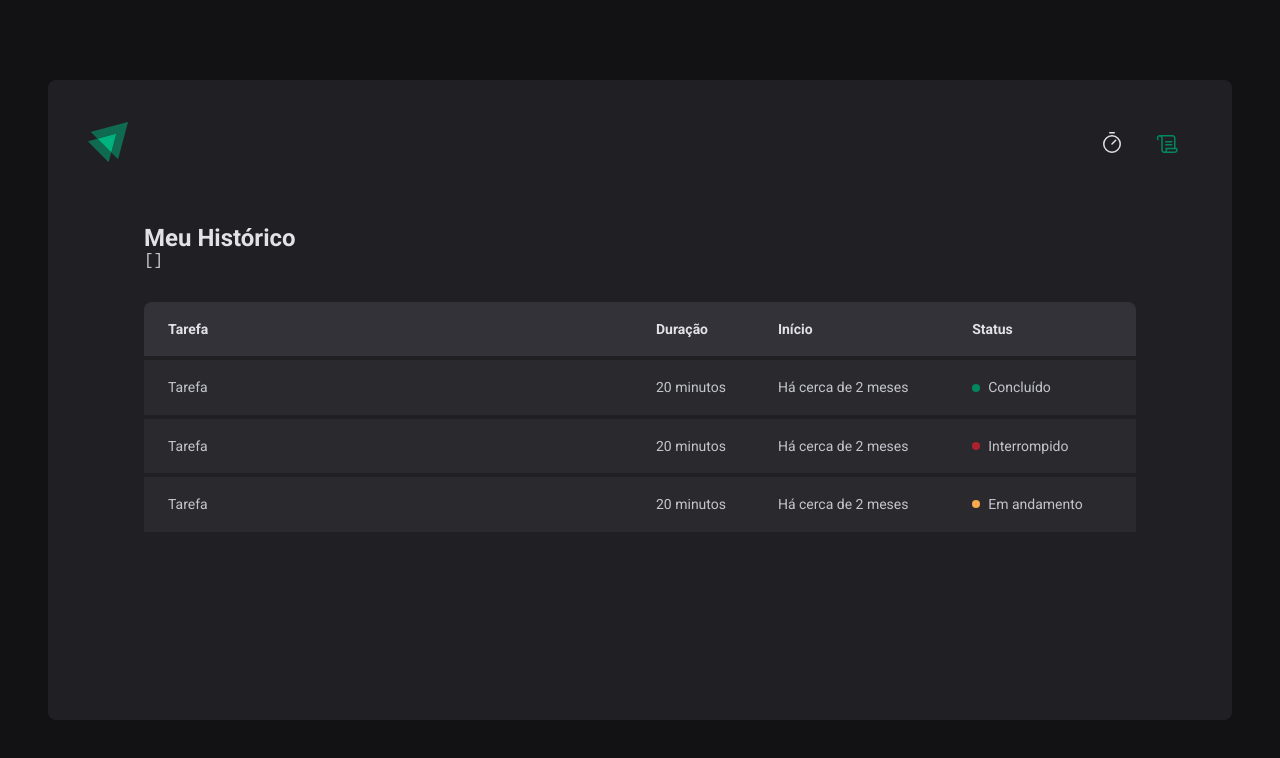
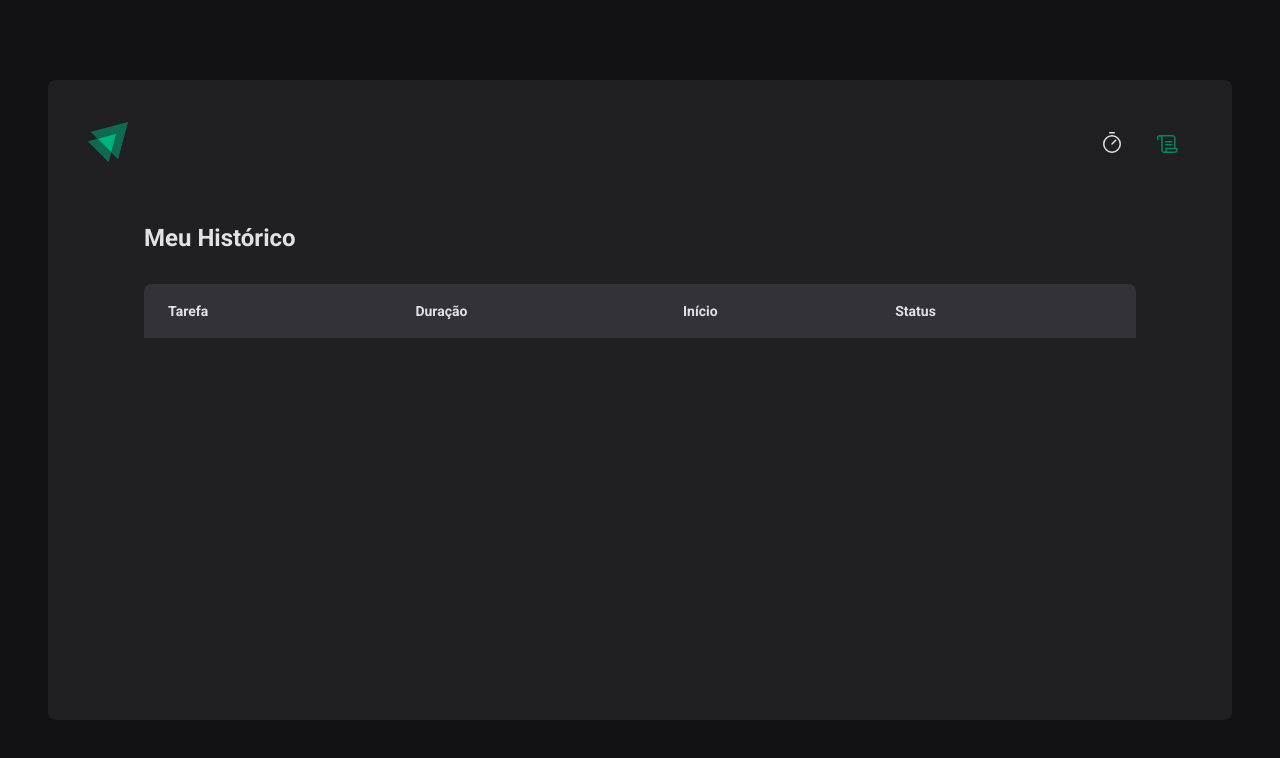
Before and after one commit to Lunatic02/ignite-timer-aulas, a React (Vite) app: page /history in a window 1280 px wide. Shown: the top 758 px of the page. Built offline with nearby package versions, Linux system fonts and the light colour scheme.

Commit message:
Listando Histórico

```diff
--- a/src/contexts/CyclesContext.tsx
+++ b/src/contexts/CyclesContext.tsx
@@ -64,7 +64,6 @@
     setActiveCycleId(newCycle.id)
     setAmountSecondsPassed(0)
 
-    // reset()
   }
   function interruptCurrentCycle(){
     setCycles((state) =>( state.map(cycle => {
--- a/src/pages/History/index.tsx
+++ b/src/pages/History/index.tsx
@@ -9,9 +9,6 @@
   return (
     <HistoryContainer>
       <h1>Meu Histórico</h1>
-      <pre>
-        {JSON.stringify(cycles, null, 2)}
-      </pre>
       <HistoryList>
         <table>
           <thead>
@@ -23,23 +20,20 @@
             </tr>
           </thead>
           <tbody>
-          <tr>
-              <td>Tarefa</td>
-              <td>20 minutos</td>
-              <td>Há cerca de 2 meses</td>
-              <td><Status statusColor="green">Concluído</Status></td>
-            </tr><tr>
-              <td>Tarefa</td>
-              <td>20 minutos</td>
-              <td>Há cerca de 2 meses</td>
-              <td><Status statusColor="red">Interrompido</Status></td>
-            </tr>
-            <tr>
-             <td>Tarefa</td>
-              <td>20 minutos</td>
-              <td>Há cerca de 2 meses</td>
-              <td><Status statusColor="yellow">Em andamento</Status></td>
-            </tr>
+            {cycles.map(cycle=>{
+              return(
+                <tr key={cycle.id}>
+                  <td>{cycle.task}</td>
+                  <td>{cycle.minutesAmount} Minutos</td>
+                  <td>{cycle.startDate.toISOString()}</td>
+                  <td>
+                    {cycle.finishedDate && <Status statusColor="green">Concluido</Status>}
+                    {cycle.interruptedDate && <Status statusColor="red">Interrompido</Status>}
+                    {(!cycle.interruptedDate && !cycle.finishedDate) && (<Status statusColor="yellow">Em Andamento</Status>)}
+                  </td>
+                </tr>
+              )
+            })}
           </tbody>
         </table>
       </HistoryList>
--- a/src/pages/Home/index.tsx
+++ b/src/pages/Home/index.tsx
@@ -32,11 +32,16 @@
 
   const { handleSubmit, watch /*reset*/} = newCycleForm
 
+  function handleCreateNewCycle(data: NewCycleFormData){
+    createNewCycle(data)
+    reset()
+  }
+
   const task = watch('task')
   const isSubmitDisabled = !task
   return(
     <HomeContainer>
-      <form onSubmit={handleSubmit(createNewCycle)}>
+      <form onSubmit={handleSubmit(handleCreateNewCycle)}>
           <FormProvider {...newCycleForm}>
             <NewCycleForm />
           </FormProvider>
```
